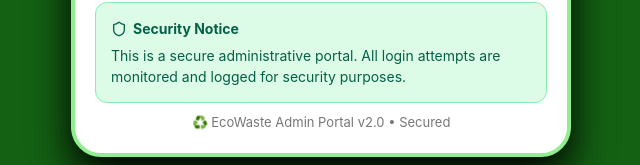
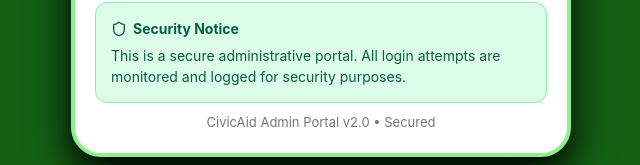
Before and after one commit to Opinder-singh19/CiviAid-Waste-Management-system-, a React (Vite) app: page /admin in a window 1280 px wide. Shown: the part 632-797 px from the top of the page, without its empty margins (319-959 px from the left). Built offline with nearby package versions, Linux system fonts and the light colour scheme.

Commit message:
mistake ho gyi si

```diff
--- a/src/Components/Pages/Admin.jsx
+++ b/src/Components/Pages/Admin.jsx
@@ -62,7 +62,7 @@ export default function Admin() {
           </p>
         </div>
 
-        <p className="footer">♻ EcoWaste Admin Portal v2.0 • Secured</p>
+        <p className="footer">CivicAid Admin Portal v2.0 • Secured</p>
 
 
 
```
